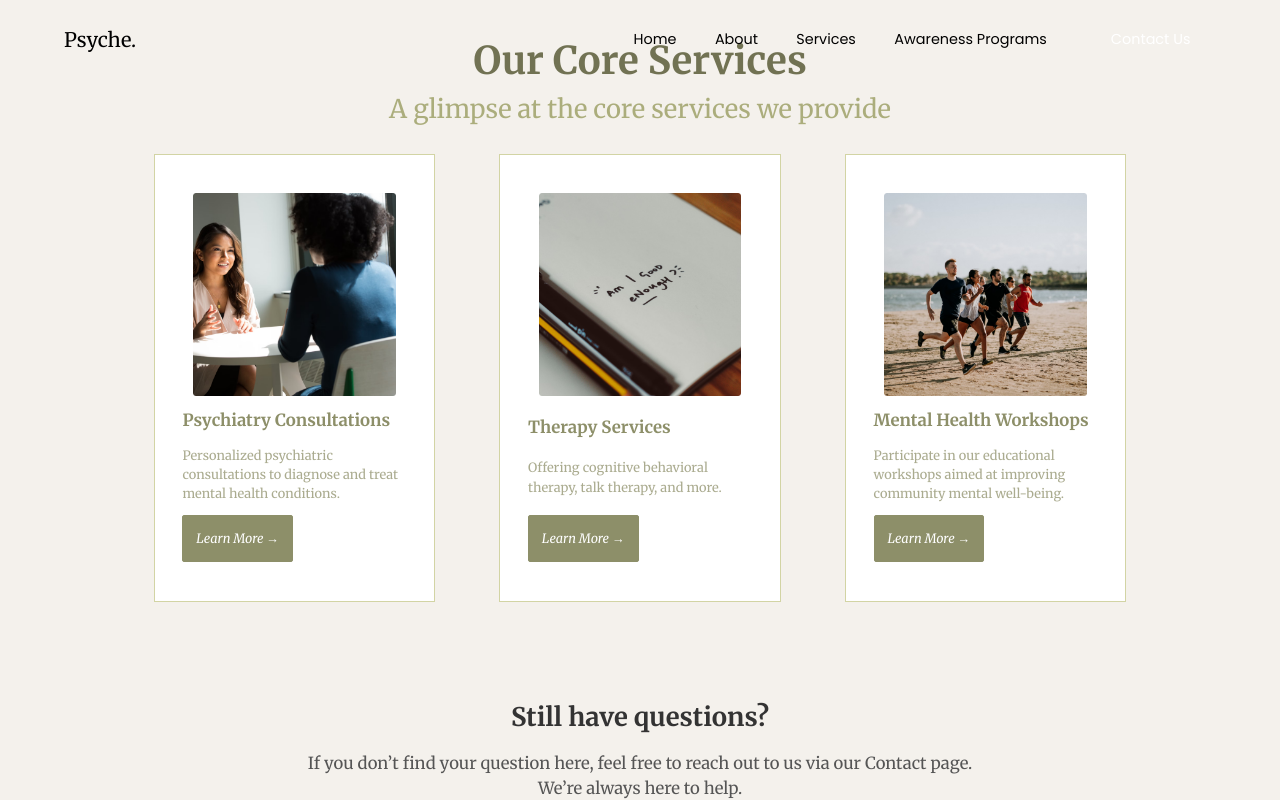
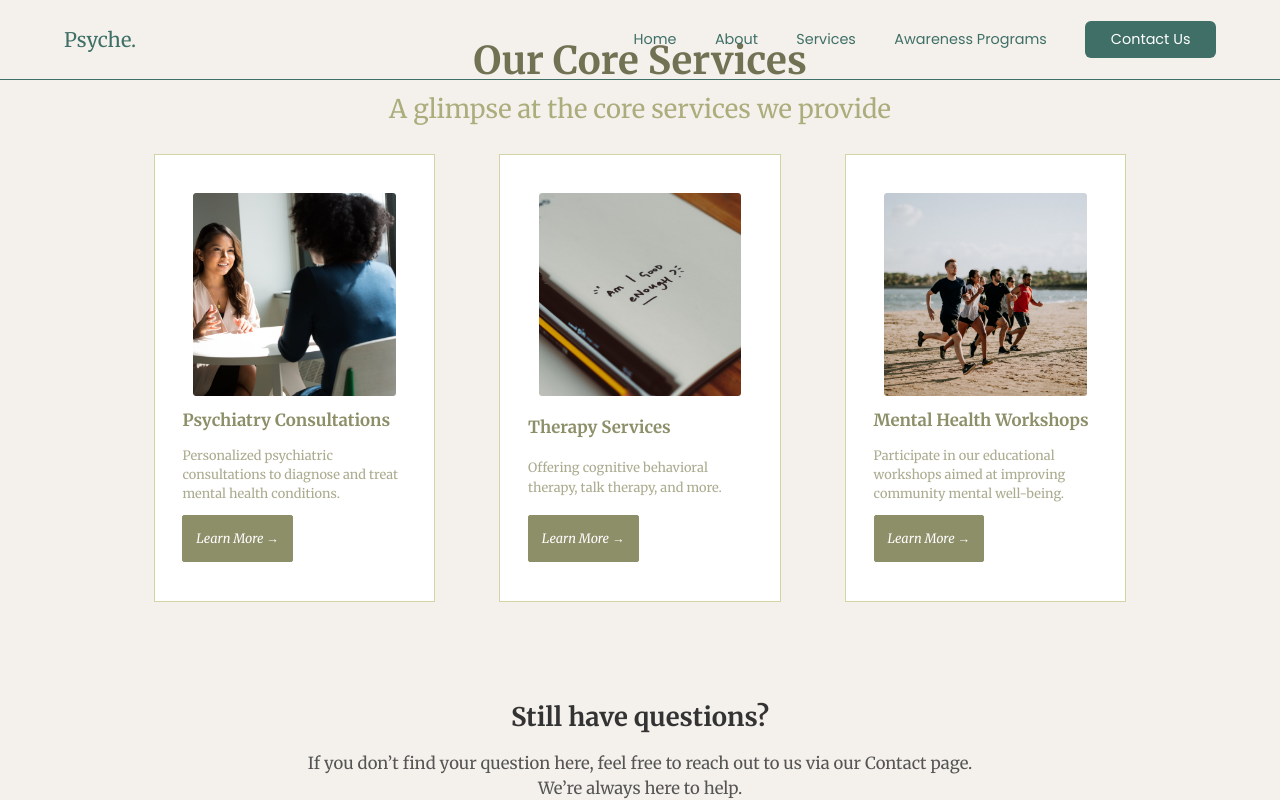
Before and after one commit to pushkaraj23/Psyche, a React (Create React App) app in the folder psyche/: page / in a window 1280 px wide. Shown: the top 800 px of the page. Built offline with nearby package versions, Linux system fonts and the light colour scheme.

Commit message:
fix: scroll issue navbar

```diff
--- a/psyche/src/components/navbar.jsx
+++ b/psyche/src/components/navbar.jsx
@@ -1,46 +1,73 @@
-import React, { useState, useEffect } from 'react';
-import { Link } from 'react-router-dom';
+import React, { useState, useEffect } from "react";
+import { Link } from "react-router-dom";
 
 const Navbar = () => {
   const [scrolled, setScrolled] = useState(false);
+  const [showNavbar, setShowNavbar] = useState(true);
+  const [lastScrollY, setLastScrollY] = useState(0);
 
   useEffect(() => {
     const handleScroll = () => {
-      const offset = window.scrollY;
-      if (offset > 50) {
+      const currentScrollY = window.scrollY;
+
+      if (currentScrollY === 0) {
+        setScrolled(false);
+        setShowNavbar(true);
+      } else {
         setScrolled(true);
-      } else {
-        setScrolled(false);
+        if (currentScrollY > lastScrollY) {
+          setShowNavbar(false);
+        } else {
+          setShowNavbar(true);
+        }
       }
+      setLastScrollY(currentScrollY);
     };
 
-    window.addEventListener('scroll', handleScroll);
-    return () => window.removeEventListener('scroll', handleScroll);
-  }, []);
+    window.addEventListener("scroll", handleScroll);
+    return () => window.removeEventListener("scroll", handleScroll);
+  }, [lastScrollY]);
 
   return (
-    <nav className={`fixed top-0 w-screen h-[10vh] flex items-center justify-between px-[5vw] transition-all duration-300 z-50
-      ${scrolled ? 'bg-sage-green/80 backdrop-blur-md' : 'bg-transparent'}`}>
-      <Link to="/" className="font-merriweather text-[2.5vh] text-sage-green">
+    <nav
+      className={`fixed top-0 w-screen h-[10vh] border-b border-[#3F6F67] flex items-center justify-between px-[5vw] transition-all duration-300 z-50
+        ${scrolled ? "bg-[#3F6F67]/20 backdrop-blur-md" : "bg-transparent"}
+        ${showNavbar ? "translate-y-0" : "-translate-y-full"}`}
+    >
+      <Link to="/" className="font-merriweather text-[2.5vh] text-[#3F6F67]">
         Psyche.
       </Link>
 
       <div className="flex items-center gap-[3vw]">
-        <Link to="/" className="font-poppins text-[1.8vh] text-sage-green hover:text-sage-green/80 transition-colors">
+        <Link
+          to="/"
+          className="font-poppins text-[1.8vh] text-[#3F6F67] hover:text-[#3F6F67]/80 transition-colors"
+        >
           Home
         </Link>
-        <Link to="/about" className="font-poppins text-[1.8vh] text-sage-green hover:text-sage-green/80 transition-colors">
+        <Link
+          to="/about"
+          className="font-poppins text-[1.8vh] text-[#3F6F67] hover:text-[#3F6F67]/80 transition-colors"
+        >
           About
         </Link>
-        <Link to="/services" className="font-poppins text-[1.8vh] text-sage-green hover:text-sage-green/80 transition-colors">
+        <Link
+          to="/services"
+          className="font-poppins text-[1.8vh] text-[#3F6F67] hover:text-[#3F6F67]/80 transition-colors"
+        >
           Services
         </Link>
-        <Link to="/awareness" className="font-poppins text-[1.8vh] text-sage-green hover:text-sage-green/80 transition-colors">
+        <Link
+          to="/awareness"
+          className="font-poppins text-[1.8vh] text-[#3F6F67] hover:text-[#3F6F67]/80 transition-colors"
+        >
           Awareness Programs
         </Link>
-        <Link to="/contact"
-          className="font-poppins text-[1.8vh] text-white bg-sage-green px-[2vw] py-[1vh] rounded-md
-            hover:bg-sage-green/90 transition-colors">
+        <Link
+          to="/contact"
+          className="font-poppins text-[1.8vh] text-white bg-[#3F6F67] px-[2vw] py-[1vh] rounded-md
+            hover:bg-[#3F6F67]/90 transition-colors"
+        >
           Contact Us
         </Link>
       </div>
```
